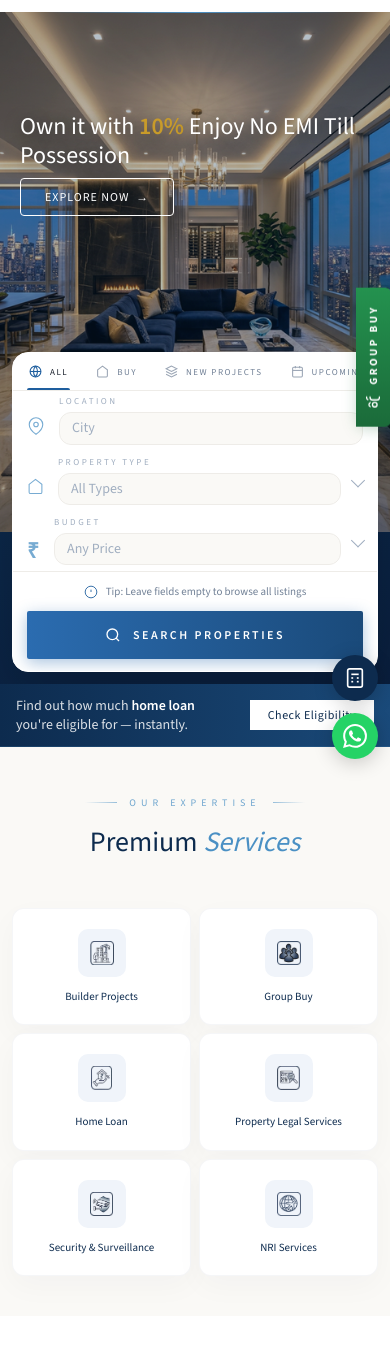
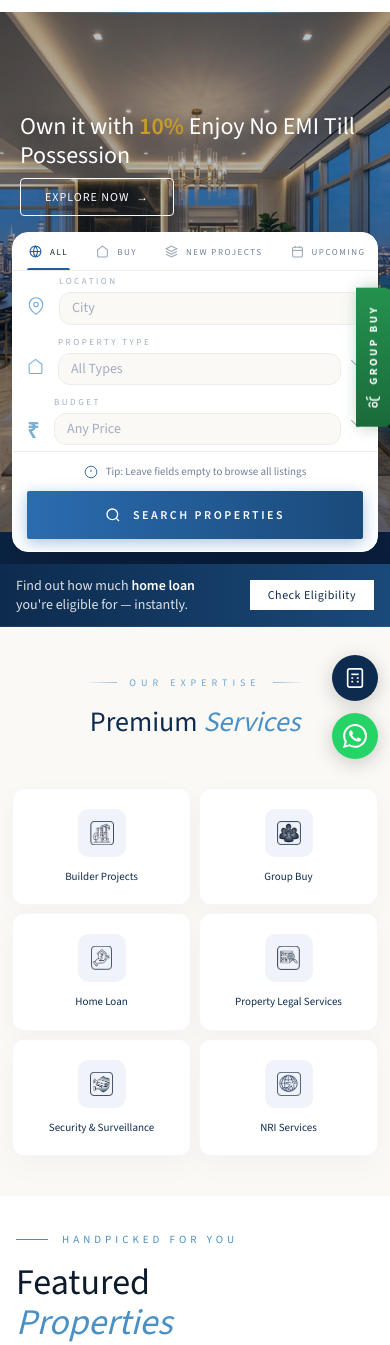
Before and after one commit to RajeshRamadas/homexo, a Django app: template templates/pages/home.html in a window 390 px wide. Shown: the part 65-1410 px from the top of the page. Run offline with Django 5.2, Linux system fonts and the light colour scheme; the template is opened without the code that fills it, so the values that code supplies are empty.

Commit message:
Update home.html

```diff
--- a/templates/pages/home.html
+++ b/templates/pages/home.html
@@ -61,7 +61,7 @@
   /* ═══ SEARCH SECTION (redesigned) ═══ */
   .search-section {
     background: linear-gradient(160deg,#061522 0%,#0D2B4E 55%,#0a2040 100%);
-    padding: 360px 40px 40px;
+    padding: 240px 40px 40px;
     position: relative;
     overflow: hidden;
   }
@@ -638,7 +638,7 @@
   /* ═══ RESPONSIVE ═══ */
   @media(max-width:1024px){
     /* Search section — tablet: 2×2 grid */
-    .search-section{padding:340px 24px 20px;}
+    .search-section{padding:220px 24px 20px;}
     .search-heading-title{font-size:clamp(22px,3vw,32px);}
     .search-fields{grid-template-columns:1fr 1fr;}
     .field-group:nth-child(2){border-right:none;}
@@ -664,7 +664,7 @@
     .section-flex{flex-direction:column;align-items:flex-start;gap:10px;margin-bottom:24px;}
     .section-eyebrow,.section-title{text-align:left;}
     /* Search — mobile: full stack */
-    .search-section{padding:360px 16px 16px;}
+    .search-section{padding:240px 16px 16px;}
     .search-heading{margin-bottom:24px;}
     .search-heading-eyebrow{font-size:9px;letter-spacing:4px;}
     .search-heading-title{font-size:clamp(20px,6vw,28px);}
@@ -714,7 +714,7 @@
   }
   @media(max-width:480px){
     /* Search — small mobile */
-    .search-section{padding:340px 12px 12px;}
+    .search-section{padding:220px 12px 12px;}
     .search-tab{padding:12px 14px;font-size:9px;}
     .field-group{min-height:60px;padding:0 14px;}
     .field-group select,.field-group input{font-size:14px;}
```
